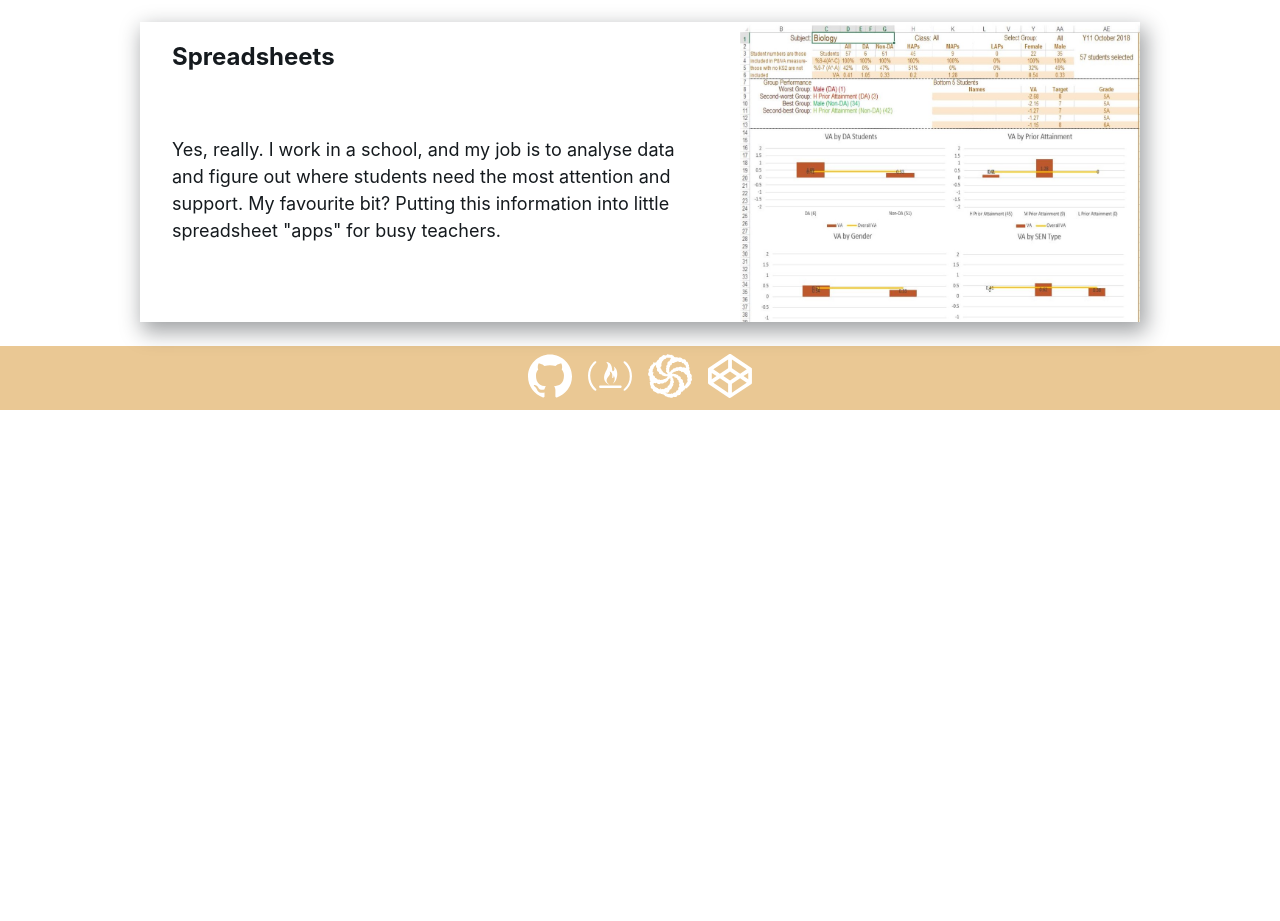
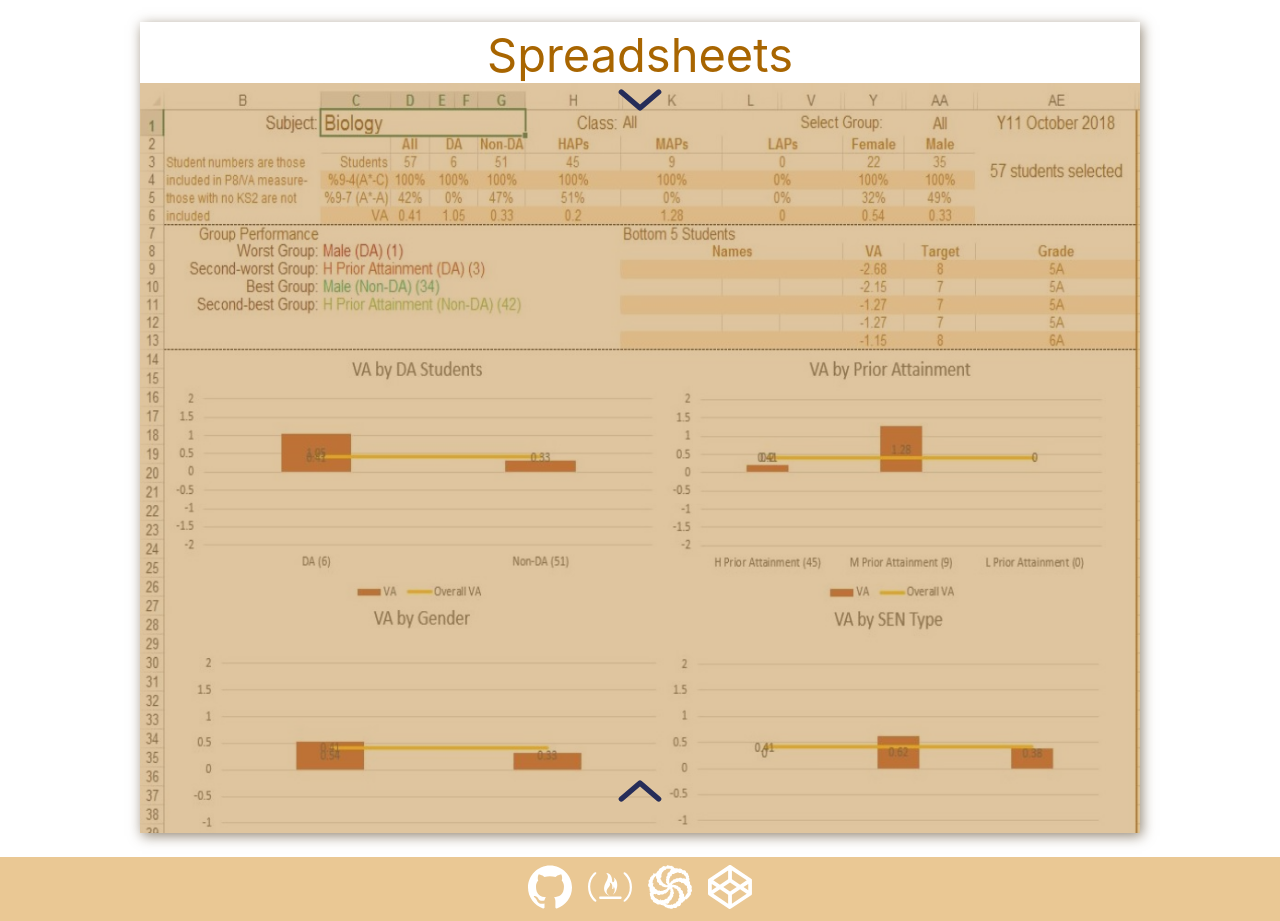
Before and after one commit to starsuit/FAC-application, a website: page index.html in a window 1280 px wide. Shown: the part 802-1723 px from the top of the page. Before the commit the page ends 1212 px from the top, so only its background shows below. Drawn offline with Linux system fonts and the light colour scheme.

Commit message:
add up/down nav buttons
no functionality on the nav buttons yet

```diff
--- a/index.html
+++ b/index.html
@@ -27,35 +27,58 @@
     </div>
 
     <div class="section-container">
-      <!--
-        <img
-          src="/images/spreadsheet.jpg"
-          alt="large full-width screenshot of a spreadsheet"
-        />
-        <div class="overlay-white"></div>
-      -->
       <div class="box">
         <h2 class="title">Spreadsheets</h2>
+
         <div class="text-main">
-          Yes, really. I work in a school, and my job is to analyse data and
-          figure out where students need the most attention and support. My
-          favourite bit? Putting this information into little spreadsheet "apps"
-          for busy teachers.
-        </div>
-        <!-- <div class="img overlay"></div> -->
-        <img class="img" src="/images/spreadsheet.jpg" />
-      </div>
-      <!--
-        <div class="text-box text-right">
-          <h2>Spreadsheets</h2>
           <p>
             Yes, really. I work in a school, and my job is to analyse data and
             figure out where students need the most attention and support. My
-            favourite bit? Putting this information into little spreadsheet "apps"
-            for busy teachers.
+            favourite bit? Putting this information into little spreadsheet
+            "apps" for busy teachers.
           </p>
         </div>
-      -->
+
+        <div class="img">
+          <div class="nav-panel">
+            <button class="nav-button down-button">
+              <svg
+                version="1.1"
+                baseProfile="full"
+                xmlns="http://www.w3.org/2000/svg"
+                viewbox="0 0 9 5"
+                height="100%"
+                width="100%"
+              >
+                <path
+                  d="M1 1 L4.5 4 L8 1 "
+                  fill="transparent"
+                  stroke-linejoin="round"
+                  stroke-linecap="round"
+                />
+              </svg>
+            </button>
+            <button class="nav-button up-button">
+              <svg
+                version="1.1"
+                baseProfile="full"
+                xmlns="http://www.w3.org/2000/svg"
+                viewbox="0 0 9 5"
+                height="100%"
+                width="100%"
+              >
+                <path
+                  d="M1 4 L4.5 1 L8 4 "
+                  fill="transparent"
+                  stroke-linejoin="round"
+                  stroke-linecap="round"
+                />
+              </svg>
+            </button>
+          </div>
+          <img src="/images/spreadsheet.jpg" />
+        </div>
+      </div>
     </div>
   </body>
   <footer>
--- a/style.css
+++ b/style.css
@@ -107,7 +107,6 @@ img {
   padding: 0;
   line-height: 1.5;
   color: hsl(232, 40%, 25%);
-  font-size: calc(10px + 1.5vmin);
 }
 
 .text-box ul li {
@@ -139,27 +138,31 @@ img {
 }
 
 .box {
-  /* width: 70vw; */
-  /* min-height: 50vh; */
   margin: 3vh 3vw 3vh 3vw;
   max-width: 1000px;
-  /*   border: 1px solid; */
   display: grid;
-  color: hsl(207, 18%, 10%);
-  box-shadow: 4px 8px 20px 2px hsla(207, 18%, 10%, 0.4);
-  /*   overflow: scroll; */
+  /* width: 70vw; */
+  min-height: 35vh;
+  grid-template-areas:
+    "title"
+    "main";
+  color: hsl(232, 40%, 25%);
+  box-shadow: 2px 3px 12px hsla(36, 50%, 20%, 0.6);
+  overflow: hidden;
 }
 
 .img {
-  grid-area: picture;
+  grid-area: main;
   width: 100%;
   height: 100%;
-  display: block;
-  object-fit: cover;
+  min-height: 300px;
+  z-index: 10;
+  position: relative;
+  transition-property: transform;
+  transition-duration: 1s;
 }
 
 .overlay {
-  z-index: 10;
   background: linear-gradient(
     to right,
     hsla(207, 18%, 100%, 1),
@@ -167,56 +170,66 @@ img {
   );
 }
 
+.title {
+  grid-area: title;
+  text-align: center;
+  margin: 0.25rem 0 0 0;
+  /* padding-left: 4vmin; */
+  color: hsla(36, 100%, 33%, 1);
+  font-size: calc(15px + 4vmin);
+  font-weight: normal;
+}
+
 .text-main {
-  grid-area: text;
-  font-size: 1.125rem;
+  grid-area: main;
+  font-size: calc(10px + 1.5vmin);
   padding: 0 6vmin 4vmin 4vmin;
   line-height: 1.5;
+  /* height: 0px; */
+  overflow: hidden;
+  /* padding: 0px; */
 }
 
-.title {
-  grid-area: title;
-  padding-left: 4vmin;
+.nav-panel {
+  position: absolute;
+  background-color: hsla(36, 50%, 50%, 0.5);
+  z-index: 20;
+  width: 100%;
+  height: 100%;
+  display: flex;
+  flex-direction: column;
+  justify-content: space-between;
+  align-items: center;
+}
+.nav-button {
+  height: 10vw;
+  width: 10vw;
+  stroke: hsl(232, 40%, 25%);
+  max-height: 60px;
+  min-height: 30px;
+  max-width: 60px;
+  min-width: 30px;
+  border: 0px solid black;
+  border-radius: 50%;
+  background-color: transparent;
+  outline-color: hsla(36, 100%, 33%, 0.9);
+  margin: 1.5vmin;
 }
 
-@media (max-width: 600px) {
-  .box {
-    width: 70vw;
-    min-height: 35vh;
-    grid-template-areas:
-      "title"
-      "text"
-      "picture";
-  }
-
-  .img {
-    width: 100%;
-    min-height: 300px;
-    background: linear-gradient(
-      hsla(207, 18%, 100%, 1),
-      hsla(207, 18%, 100%, 0)
-    );
-  }
+.nav-button:hover {
+  background-color: hsla(36, 100%, 33%, 0.5);
 }
 
-@media (min-width: 601px) {
-  .box {
-    grid-template-areas:
-      "title picture"
-      "text picture";
-    grid-template-columns: 1.5fr minmax(1fr, 300px);
-  }
+.nav-button:active {
+  background-color: hsla(36, 100%, 33%, 0.5);
+}
 
-  .img {
-    max-width: 400px;
-    height: 100%;
-  }
+.down-button {
+  margin-top: -1vw;
+}
 
-  .text-main {
-  }
-
-  .title {
-  }
+.up-button {
+  bottom: 0;
 }
 
 .section-separator {
```
